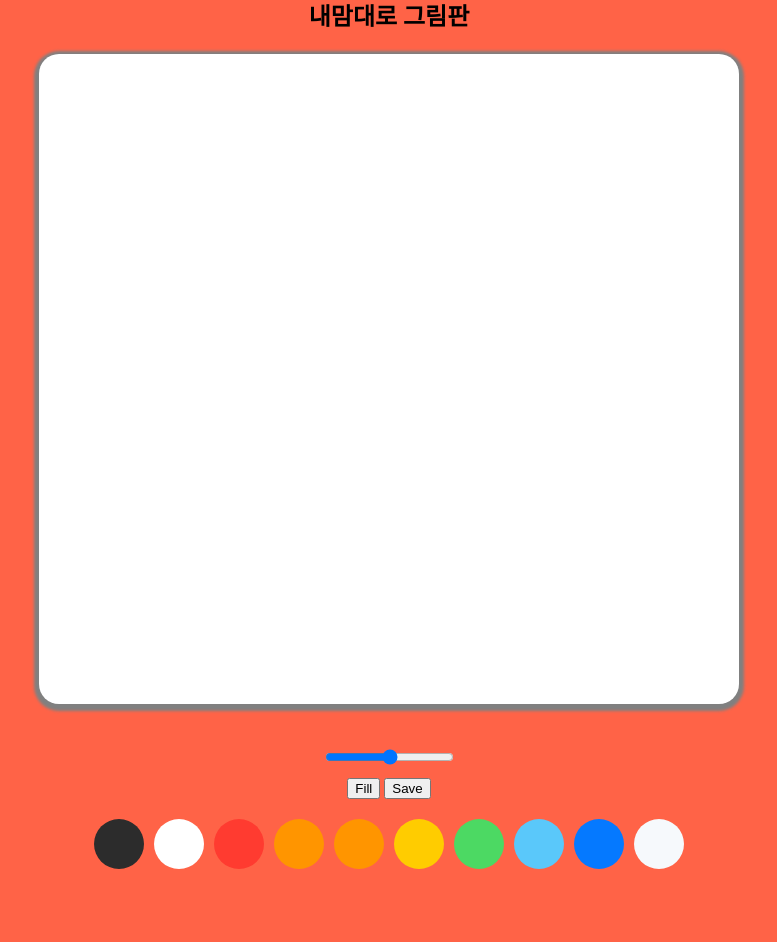
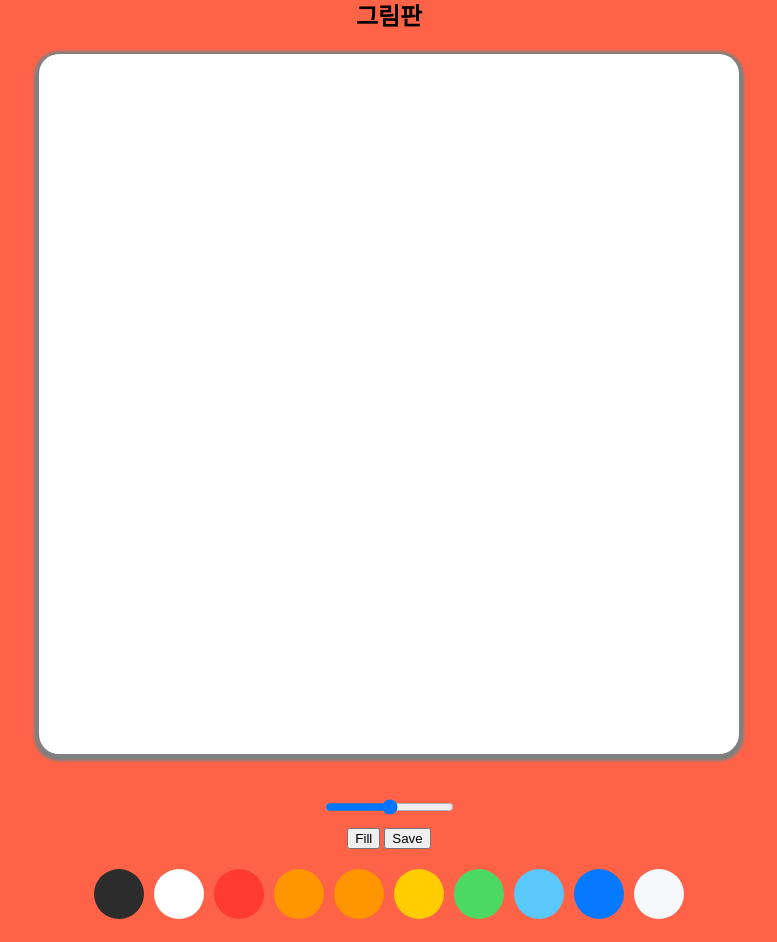
Before and after one commit to yoonjonglyu/painjs, a plain HTML site: page index.html in a window 1280 px wide. Shown: the whole page, without its empty margins (251-1028 px from the left). Before the commit the page ends 919 px from the top, so only its background shows below. Drawn offline with Linux system fonts and the light colour scheme.

Commit message:
UPDATE index.html & stlye.css - header text && canvas size

```diff
--- a/css/style.css
+++ b/css/style.css
@@ -3,7 +3,7 @@ body {display: flex;  flex-direction: column;  align-items: center;  padding: 0
 #wrap {display: block; margin: 0 auto;}
 #wrap::after {display: block; clear:both; content: "";}
 
-.canvas{width: 700px; height: 650px;  margin: 25px 0 0 0;background: white; border-radius: 20px; box-shadow: 0px 2px 3px 5px gray;}
+.canvas{width: 700px; height: 700px;  margin: 25px 0 0 0;background: white; border-radius: 20px; box-shadow: 0px 2px 3px 5px gray;}
 .controls {display: flex; flex-direction: column; align-items: center; margin: 40px 0 0 0;}
 
 .control_btns button {all: unset; cursor: pointer; width:30px; padding: 5px 20px; background: white; box-shadow: 0 2px 3px white;}
--- a/index.html
+++ b/index.html
@@ -7,7 +7,7 @@
 	</head>
 <body>
 	<div id="wrap">
-	<h1> 내맘대로 그림판</h1>
+	<h1>그림판</h1>
 	<canvas id="jsCanvas" class="canvas"></canvas>
 	<div class="controls">
 		<div class="controls_range">
```
